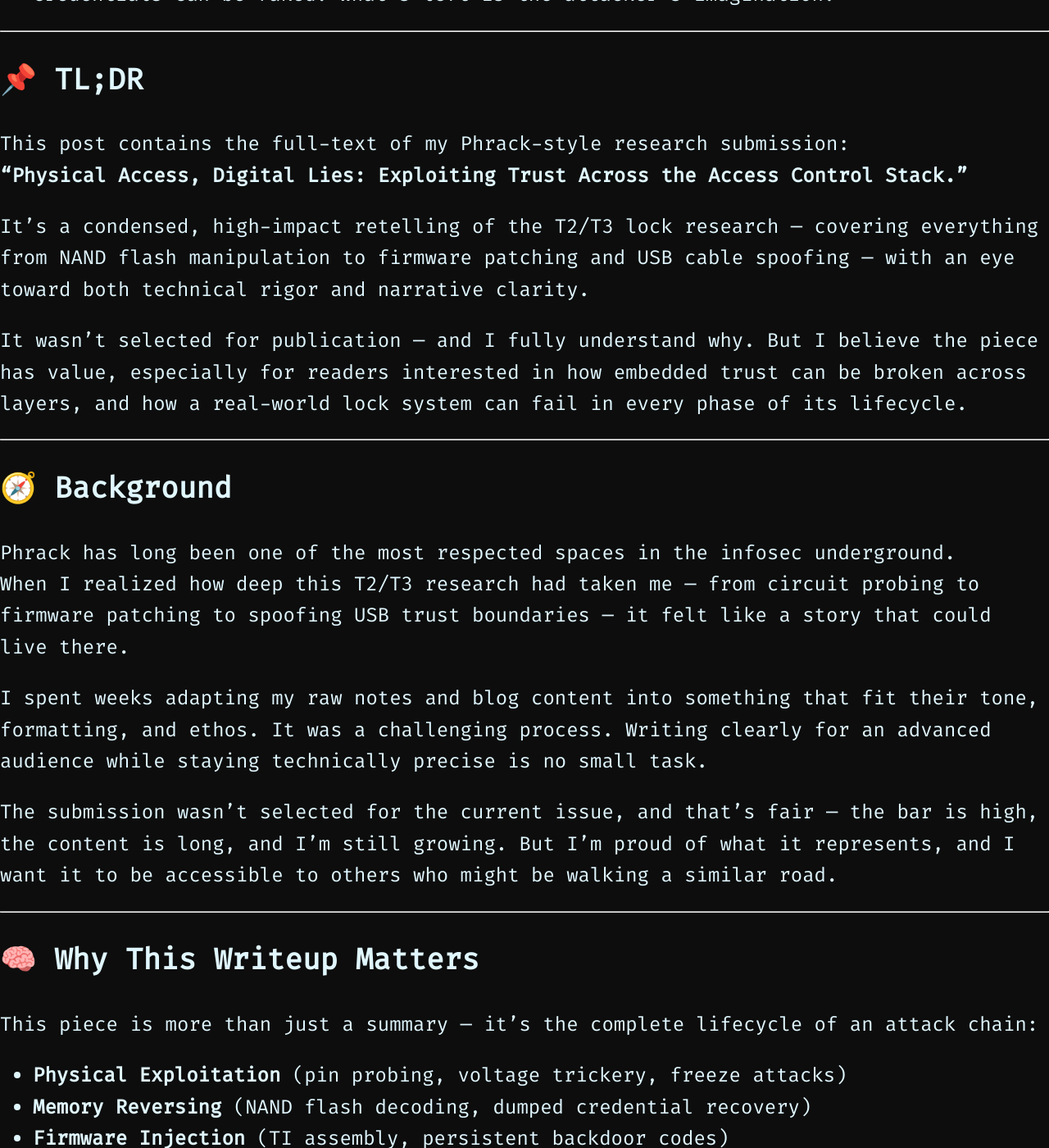
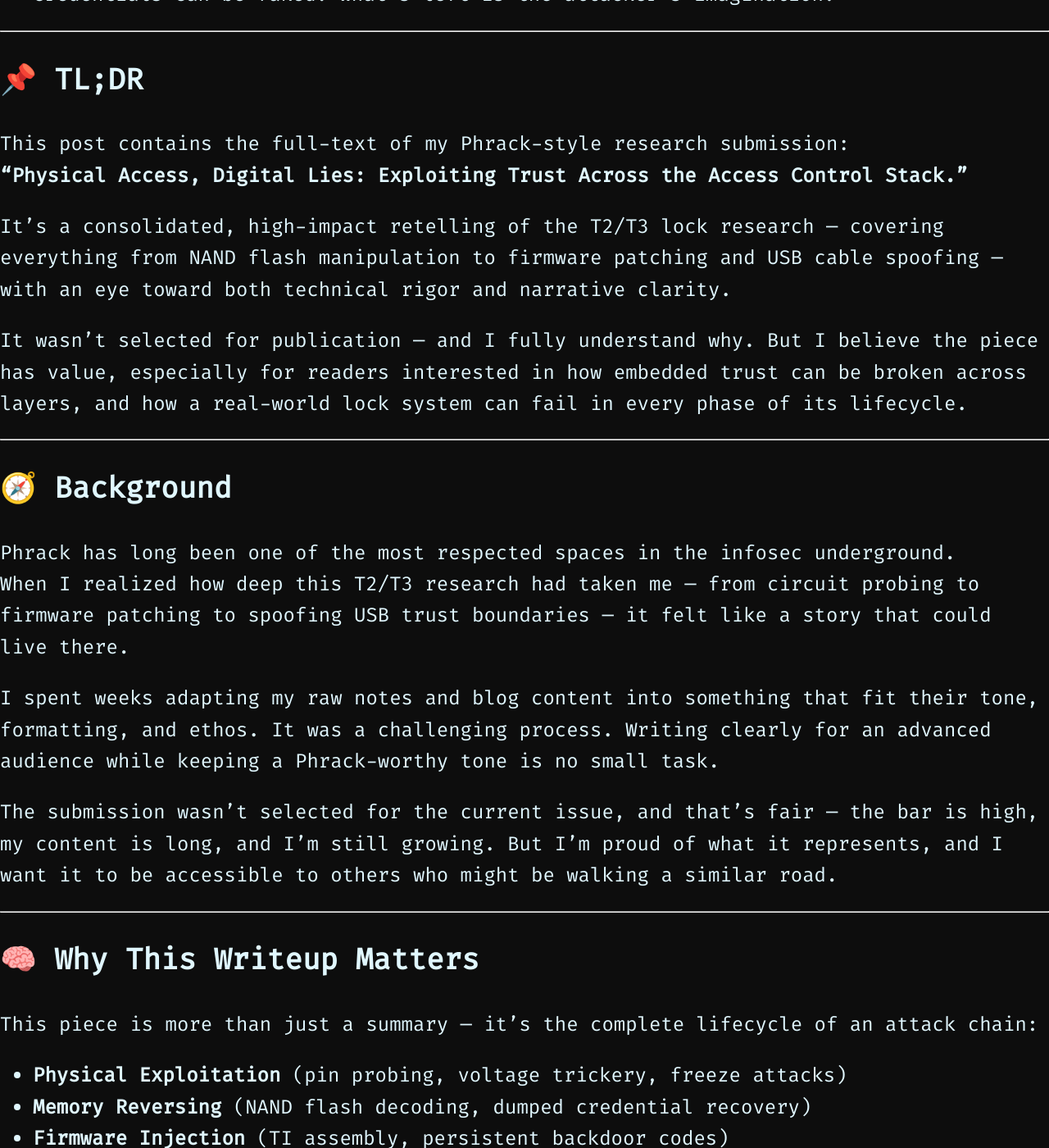
Before and after one commit to Qweary/Qweary.github.io, a Jekyll site: the page built from _posts/2025-08-19-phys-access-digi-lies.md, in a window 1280 px wide and 1400 px high, scrolled down 679 px. Shown: the whole window at 82% size. Built offline with Jekyll 4.4.1, drawn with Linux system fonts in a browser that asks for light colours; a script that is not in the unit is left out; some of the changed text lies outside the part shown.

Commit message:
Update 2025-08-19-phys-access-digi-lies.md

```diff
--- a/_posts/2025-08-19-phys-access-digi-lies.md
+++ b/_posts/2025-08-19-phys-access-digi-lies.md
@@ -27,7 +27,7 @@
 This post contains the full-text of my Phrack-style research submission:
 **"Physical Access, Digital Lies: Exploiting Trust Across the Access Control Stack."**
 
-It’s a condensed, high-impact retelling of the T2/T3 lock research — covering everything from NAND flash manipulation to firmware patching and USB cable spoofing — with an eye toward both technical rigor and narrative clarity.
+It’s a consolidated, high-impact retelling of the T2/T3 lock research — covering everything from NAND flash manipulation to firmware patching and USB cable spoofing — with an eye toward both technical rigor and narrative clarity.
 
 It wasn't selected for publication — and I fully understand why. But I believe the piece has value, especially for readers interested in how embedded trust can be broken across layers, and how a real-world lock system can fail in every phase of its lifecycle.
 
@@ -38,9 +38,9 @@
 Phrack has long been one of the most respected spaces in the infosec underground.
 When I realized how deep this T2/T3 research had taken me — from circuit probing to firmware patching to spoofing USB trust boundaries — it felt like a story that could live there.
 
-I spent weeks adapting my raw notes and blog content into something that fit their tone, formatting, and ethos. It was a challenging process. Writing clearly for an advanced audience while staying technically precise is no small task.
+I spent weeks adapting my raw notes and blog content into something that fit their tone, formatting, and ethos. It was a challenging process. Writing clearly for an advanced audience while keeping a Phrack-worthy tone is no small task.
 
-The submission wasn’t selected for the current issue, and that’s fair — the bar is high, the content is long, and I’m still growing.
+The submission wasn’t selected for the current issue, and that’s fair — the bar is high, my content is long, and I’m still growing.
 But I’m proud of what it represents, and I want it to be accessible to others who might be walking a similar road.
 
 ---
@@ -90,6 +90,7 @@
 
 ## 🔗 Resources
 
-- 🔓 [The Trilogy Research Series (Main Site)](https://qweary.github.io/)
+- 🔓 [The Trilogy Research Series (Main Site)](https://qweary.github.io)
 - 💾 [GitHub Repository (Code + PoC)](https://github.com/Qweary/T2-T3-Lock-Exploitation-Research)
-- 📬 [Contact / About Me](https://qweary.github.io/contact/)
+- 📬 [Contact](https://qweary.github.io/contact)
+- 🎝️ [About Me](https://qweary.github.io/about)
```
